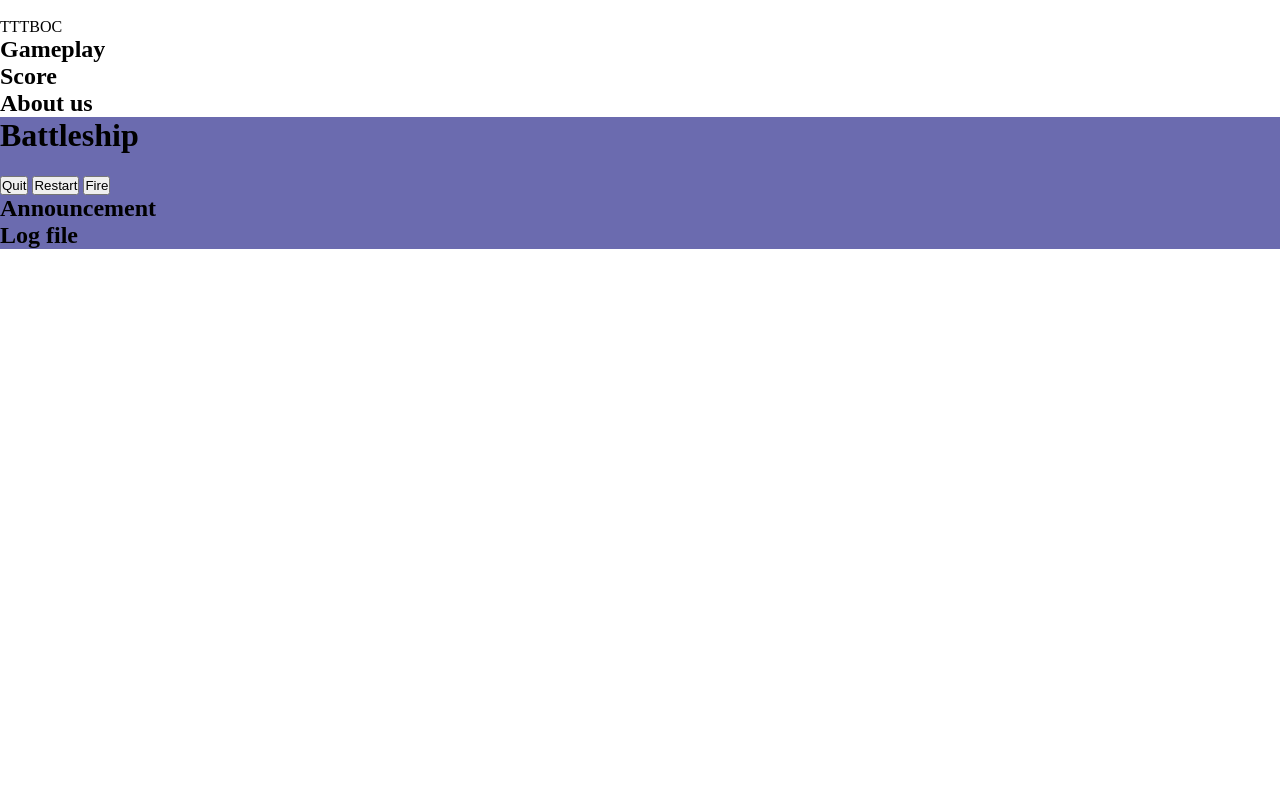
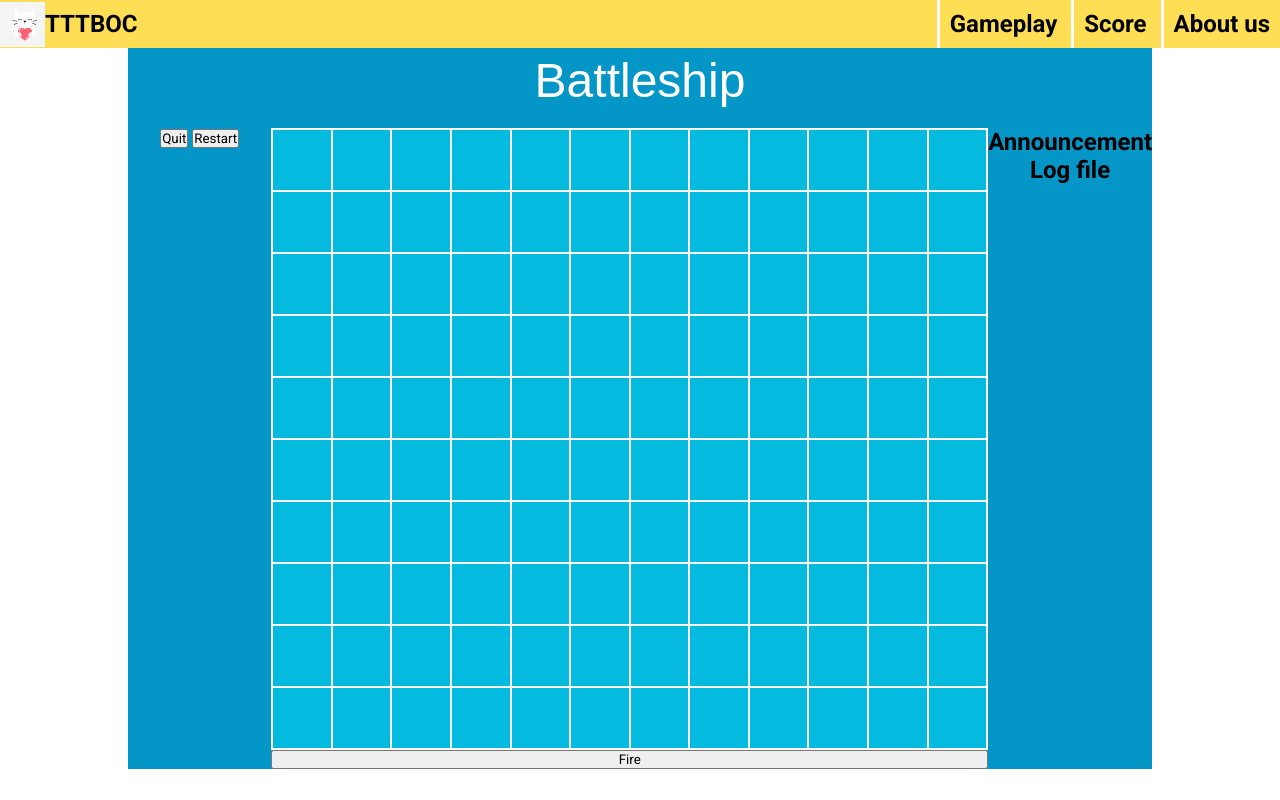
Before and after one commit to KhoaDinhNguyen/BattleShip, a plain HTML site: page gamePlay.html in a window 1280 px wide. Drawn offline with Linux system fonts and the light colour scheme; a web font is replaced by a local one.

Commit message:
feat: add font and add style to header

```diff
--- a/gamePlay.html
+++ b/gamePlay.html
@@ -1,25 +1,33 @@
 <!DOCTYPE html>
 <html lang="en">
   <head>
-        <meta charset="UTF-8">
-        <link href="./source/css/gamePlay.css" rel="stylesheet" type="text/css">
+    <meta charset="UTF-8" />
+    <link href="./source/css/gamePlay.css" rel="stylesheet" type="text/css" />
     <title>Battleship gameplay</title>
+    <link rel="preconnect" href="https://fonts.googleapis.com" />
+    <link rel="preconnect" href="https://fonts.gstatic.com" crossorigin />
+    <link
+      href="https://fonts.googleapis.com/css2?family=Poetsen+One&family=Roboto:ital,wght@0,100;0,300;0,400;0,500;0,700;0,900;1,100;1,300;1,400;1,500;1,700;1,900&display=swap"
+      rel="stylesheet"
+    />
   </head>
   <body>
     <header>
       <figure>
-                <img>
+        <img src="./source/img/catLogo.png" />
         <figcaption>TTTBOC</figcaption>
       </figure>
+      <nav>
         <ul>
           <li><h2>Gameplay</h2></li>
           <li><h2>Score</h2></li>
           <li><h2>About us</h2></li>
         </ul>
+      </nav>
     </header>
     <main>
       <h1>Battleship</h1>
-            <div class="board">
+      <div id="board">
         <table>
           <tr>
             <td></td>
@@ -162,9 +170,12 @@
             <td></td>
           </tr>
         </table>
+        <div id="interact">
           <button>Quit</button>
           <button>Restart</button>
-                <button>Fire</button>
+        </div>
+        <button id="fire">Fire</button>
+        <div id="console">
           <div>
             <h2>Announcement</h2>
           </div>
@@ -172,6 +183,7 @@
             <h2>Log file</h2>
           </div>
         </div>
+      </div>
     </main>
   </body>
 </html>
--- a/source/css/gamePlay.css
+++ b/source/css/gamePlay.css
@@ -1,8 +1,93 @@
 * {
     padding: 0;
     margin: 0;
+    font-family: "Roboto", sans-serif;
 }
 
 main{
-    background-color: rgb(107, 107, 175);
+    background-color: #0496c7;
+    text-align: center;
+    width: 80%;
+    margin: 0 auto;
 }
+
+header {
+    background-color: #fdde55;
+    display: flex;
+    justify-content: space-between;
+}
+
+header figure{
+    display: flex;
+    align-items: center;
+}
+
+header img{
+    width: 45px;
+}
+
+header figcaption {
+    font-weight: bolder;
+    font-size: 1.5em;
+}
+
+nav ul {
+    list-style: none;
+}
+
+nav li {
+    display: inline-block;
+    border-left: 3px solid white;
+    padding: 10px;
+}
+
+nav li:hover {
+    background-color: #f7e48c;
+}
+
+h1 {
+    font-family: "Poetsen One", sans-serif;
+    font-weight: 200;
+    color: white;
+    margin-bottom: 20px;
+    padding-top: 5px;
+    font-size: 3em;
+}
+
+#board {
+    display: grid;
+    margin: 0 auto;
+    grid-template-columns: 1fr 70% 1fr;
+    grid-template-rows: auto auto;
+}
+
+#board #interact {
+    grid-column: 1 / span 1;
+    grid-row: 1 / span 1;
+}
+
+#board #console{
+    grid-column: 3 / span 1;
+    grid-row: 1 / span 1;
+}
+
+#board table {
+    border-collapse: collapse;
+    background-color: #04bade;
+}
+
+#board table td {
+    grid-column: 2 / span 1;
+    grid-row: 1 / span 1;
+    border: white solid 2px;
+    width: 60px;
+    height: 60px;
+}
+
+#board table td:hover {
+    background-color: #55e2e9;
+}
+#board #fire{
+    grid-column: 2 / span 1;
+    grid-row: 2 / span 1;
+}
```
Also changed, not shown: source/img/catLogo.jpg (added), source/img/catLogo.png (added). Lines whose indentation alone changed are shown as unchanged.
